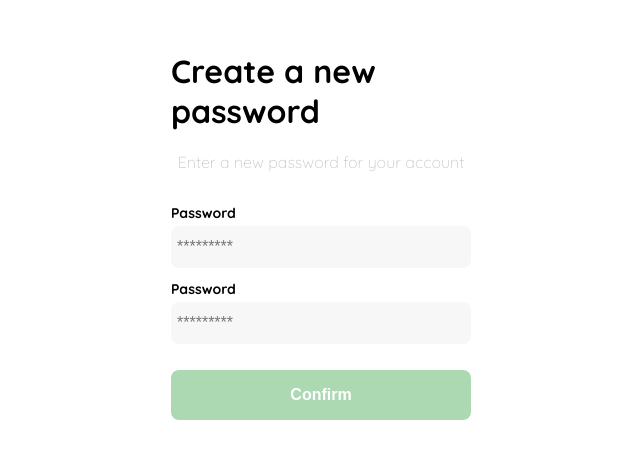
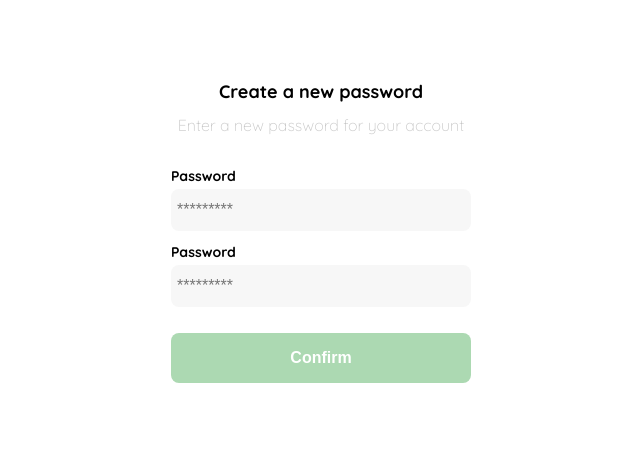
Before and after one commit to LeonardoLedesma93/ProyectoDemo, a plain HTML site: page FrontEndPractico/1C-contraseña.html in a window 1280 px wide. Shown: the part 160-618 px from the top of the page, without its empty margins (319-959 px from the left). Drawn offline with Linux system fonts and the light colour scheme.

Commit message:
correccion a clase tittle mal escrita

```diff
--- a/FrontEndPractico/1C-contraseña.html
+++ b/FrontEndPractico/1C-contraseña.html
@@ -42,7 +42,7 @@
             justify-self: center;
             display: none;
         }
-        .title {
+        .tittle {
             font-size: var(--lg);
             margin-bottom: 12px;
             text-align: center;
```
